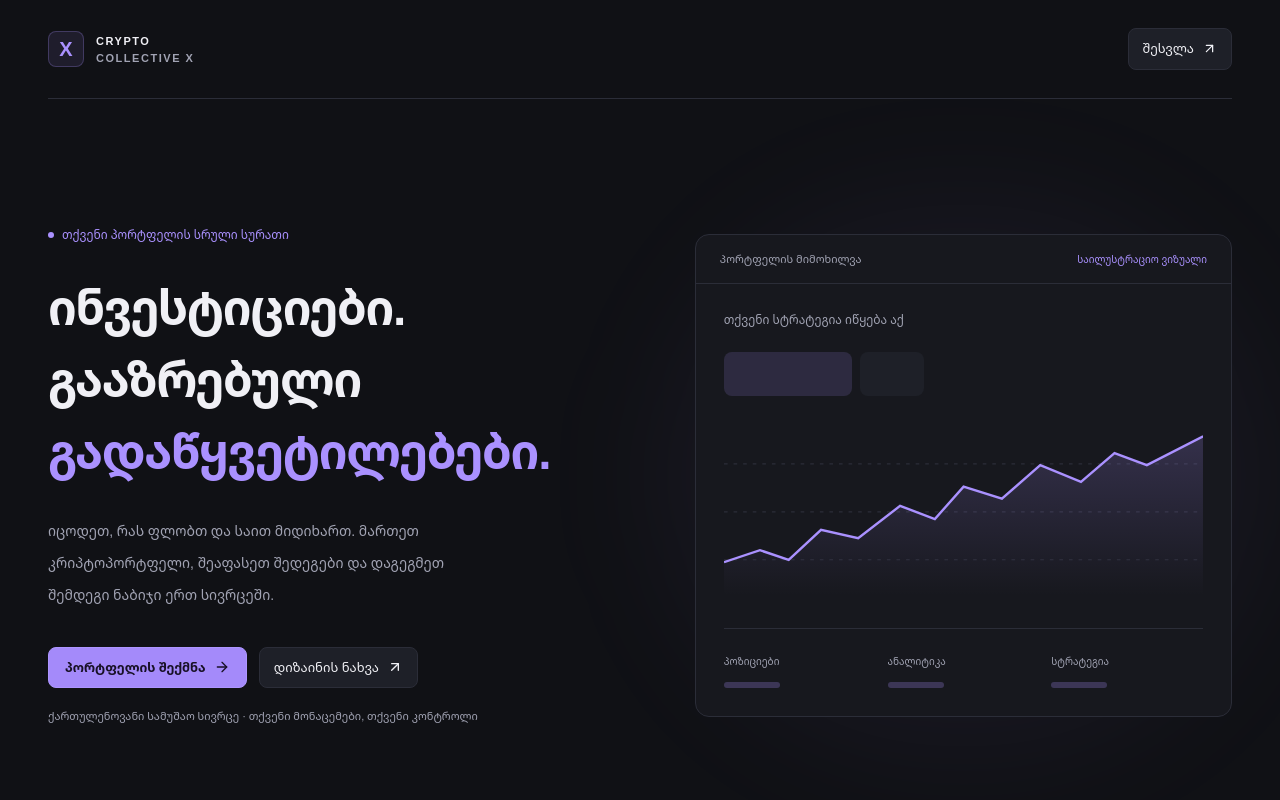
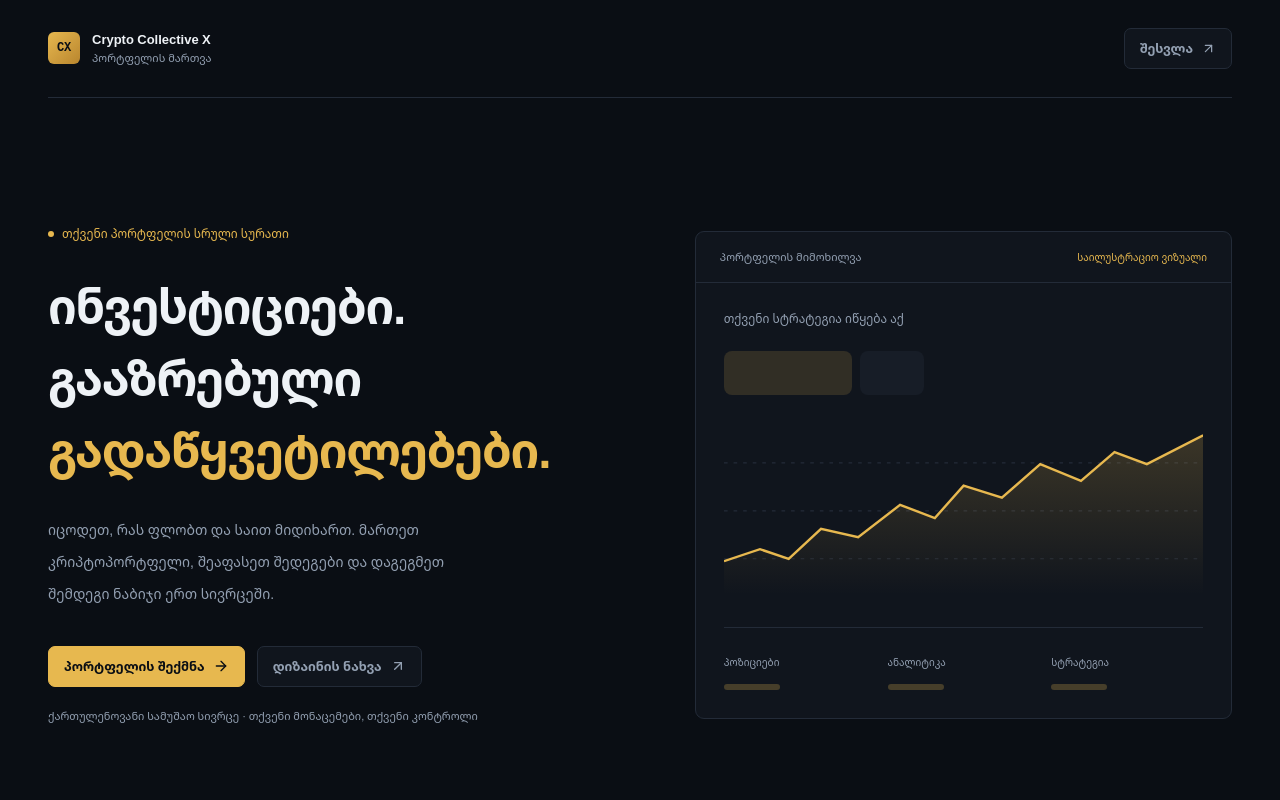
Before and after one commit to kimadze/ccxtracker, a Next.js app: page / in a window 1280 px wide. Shown: the top 800 px of the page. Built offline with nearby package versions, Linux system fonts and the light colour scheme.

Commit message:
დიზაინის განახლება

```diff
--- a/package.json
+++ b/package.json
@@ -29,6 +29,7 @@
   "dependencies": {
     "@better-auth/drizzle-adapter": "1.7.3",
     "@fontsource-variable/inter": "5.3.0",
+    "@fontsource-variable/jetbrains-mono": "^5.2.8",
     "@fontsource/noto-sans-georgian": "5.3.0",
     "@radix-ui/react-dialog": "1.1.23",
     "@vercel/blob": "2.8.0",
--- a/src/app/globals.css
+++ b/src/app/globals.css
@@ -3,166 +3,14 @@
 @import "@fontsource/noto-sans-georgian/500.css";
 @import "@fontsource/noto-sans-georgian/600.css";
 @import "@fontsource/noto-sans-georgian/700.css";
-@import "@fontsource-variable/inter";
+@import "@fontsource-variable/jetbrains-mono";
 
-@theme inline {
-  --color-background: #101115;
-  --color-surface: #17181e;
-  --color-raised: #1e2028;
-  --color-line: #2b2d38;
-  --color-foreground: #f0f0f5;
-  --color-muted: #a1a3b3;
-  --color-brand: #aa91ff;
-  --color-positive: #65d9ac;
-  --color-negative: #ff8495;
-  --font-sans: "Inter Variable", "Noto Sans Georgian", sans-serif;
-}
-:root {
-  color-scheme: dark;
-}
-body {
-  margin: 0;
-  background: var(--color-background);
-  color: var(--color-foreground);
-  font-family: var(--font-sans);
-  font-size: 14px;
-  -webkit-font-smoothing: antialiased;
-}
-button,
-a,
-input,
-select,
-textarea {
-  -webkit-tap-highlight-color: transparent;
-}
-button,
-select {
-  cursor: pointer;
-}
-button:disabled {
-  cursor: not-allowed;
-  opacity: 0.55;
-}
-:focus-visible {
-  outline: 2px solid var(--color-brand);
-  outline-offset: 4px;
-}
-::selection {
-  background: #aa91ff40;
-}
-input,
-select,
-textarea {
-  width: 100%;
-  border: 1px solid var(--color-line);
-  border-radius: 9px;
-  padding: 11px 13px;
-  background: #121319;
-  color: var(--color-foreground);
-}
-input::placeholder,
-textarea::placeholder {
-  color: #777b8c;
-}
-input:focus,
-select:focus,
-textarea:focus {
-  border-color: var(--color-brand);
-  outline-offset: 1px;
-}
-input[type="checkbox"] {
-  width: auto;
-  accent-color: var(--color-brand);
-}
-label {
-  display: block;
-}
-summary {
-  cursor: pointer;
-}
-.numeric {
-  font-variant-numeric: tabular-nums;
-  letter-spacing: -0.035em;
-}
-.panel {
-  border: 1px solid var(--color-line);
-  border-radius: 14px;
-  background: var(--color-surface);
-}
-.eyebrow {
-  color: var(--color-muted);
-  font-size: 11px;
-  font-weight: 500;
-  letter-spacing: 0.08em;
-}
-.field-label {
-  display: block;
-  color: #c5c6d1;
-  font-size: 12px;
-  margin-bottom: 8px;
-}
-.button-primary {
-  display: inline-flex;
-  align-items: center;
-  justify-content: center;
-  gap: 8px;
-  border: 1px solid #ad95ff;
-  border-radius: 8px;
-  padding: 10px 16px;
-  background: #a48afa;
-  color: #181126;
-  font-weight: 600;
-  font-size: 13px;
-  transition: background 0.15s;
-}
-.button-primary:hover {
-  background: #bba7ff;
-}
-.button-secondary {
-  display: inline-flex;
-  align-items: center;
-  justify-content: center;
-  gap: 8px;
-  border: 1px solid var(--color-line);
-  border-radius: 8px;
-  padding: 10px 14px;
-  background: var(--color-raised);
-  font-size: 13px;
-  transition: background 0.15s;
-}
-.button-secondary:hover {
-  background: #292b36;
-}
-.button-danger {
-  display: inline-flex;
-  align-items: center;
-  gap: 8px;
-  border: 1px solid #ff849550;
-  border-radius: 8px;
-  padding: 10px 14px;
-  color: var(--color-negative);
-  background: #ff849510;
-}
-.table-head {
-  color: var(--color-muted);
-  font-size: 11px;
-  font-weight: 500;
-  text-align: right;
-  padding: 14px 16px;
-  white-space: nowrap;
-}
-.table-cell {
-  text-align: right;
-  padding: 18px 16px;
-  border-top: 1px solid #2b2d3880;
-  white-space: nowrap;
-}
-@media (prefers-reduced-motion: reduce) {
-  *,
-  *::before,
-  *::after {
-    animation-duration: 0.01ms !important;
-    transition-duration: 0.01ms !important;
-    scroll-behavior: auto !important;
-  }
-}
+:root { --bg:#0a0e14;--surface:#10151d;--surface-raised:#171d27;--border:#232b38;--border-soft:#1a212b;--text-hi:#eef2f6;--text-mid:#93a0b2;--text-low:#57626f;--gold:#e7b84f;--gold-deep:#b9862e;--gold-soft:rgba(231,184,79,.12);--positive:#3ed598;--positive-soft:rgba(62,213,152,.11);--negative:#f0685e;--negative-soft:rgba(240,104,94,.11);--violet:#8b7cf6;--blue:#4c7ef3;--teal:#4fd1c5;--green:#34d399;--grey:#5c6673;--grid-tint:rgba(255,255,255,.025);color-scheme:dark }
+html[data-theme="light"] { --bg:#f6f7f9;--surface:#fff;--surface-raised:#eef1f5;--border:#e0e4ea;--border-soft:#e9ecf1;--text-hi:#12161d;--text-mid:#5a6474;--text-low:#8b95a6;--gold:#b4820f;--gold-deep:#8c6512;--gold-soft:rgba(180,130,15,.1);--positive:#14966a;--positive-soft:rgba(20,150,106,.1);--negative:#d0433a;--negative-soft:rgba(208,67,58,.1);--violet:#6e5ce0;--blue:#3b62cf;--teal:#1f9c90;--green:#189c6b;--grey:#808a99;--grid-tint:rgba(10,16,24,.035);color-scheme:light }
+@theme inline { --color-background:var(--bg);--color-surface:var(--surface);--color-raised:var(--surface-raised);--color-line:var(--border);--color-foreground:var(--text-hi);--color-muted:var(--text-mid);--color-brand:var(--gold);--color-positive:var(--positive);--color-negative:var(--negative);--font-sans:"Noto Sans Georgian","BPG Arial",sans-serif }
+*{box-sizing:border-box} html{background:var(--bg);-webkit-font-smoothing:antialiased} body{margin:0;background:var(--bg);color:var(--text-hi);font-family:"Noto Sans Georgian","BPG Arial",sans-serif;font-size:15px;line-height:1.6} body,aside,header,footer,.panel,input,select,textarea,button,a{transition:background-color .15s ease,border-color .15s ease,color .15s ease} button,a,input,select,textarea{-webkit-tap-highlight-color:transparent} button,select,summary{cursor:pointer} button:disabled{cursor:not-allowed;opacity:.55}:focus-visible{outline:2px solid var(--gold);outline-offset:3px}::selection{background:var(--gold-soft);color:var(--text-hi)}
+input,select,textarea{width:100%;border:1px solid var(--border);border-radius:7px;padding:10px 12px;background:var(--surface);color:var(--text-hi)} input::placeholder,textarea::placeholder{color:var(--text-low)} input:focus,select:focus,textarea:focus{border-color:var(--gold);outline-offset:1px} input[type="checkbox"]{width:auto;accent-color:var(--gold)} label{display:block}
+.numeric,td:not(:first-child){font-family:"JetBrains Mono Variable",ui-monospace,monospace;font-variant-numeric:tabular-nums;letter-spacing:-.025em}.panel{border:1px solid var(--border);border-radius:9px;background:var(--surface);box-shadow:none}.eyebrow{color:var(--text-low);font-size:12px;font-weight:500;letter-spacing:0}.field-label{display:block;color:var(--text-mid);font-size:12px;margin-bottom:7px}
+.button-primary,.button-secondary,.button-danger{display:inline-flex;align-items:center;justify-content:center;gap:8px;border-radius:7px;padding:9px 15px;font-size:13px;font-weight:600}.button-primary{border:1px solid var(--gold);background:var(--gold);color:var(--bg)}.button-primary:hover{background:var(--gold-deep);border-color:var(--gold-deep)}.button-secondary{border:1px solid var(--border);background:var(--surface);color:var(--text-mid)}.button-secondary:hover{border-color:var(--gold);color:var(--text-hi)}.button-danger{border:1px solid color-mix(in srgb,var(--negative) 30%,transparent);color:var(--negative);background:var(--negative-soft)}
+.table-head{color:var(--text-low);font-size:11.5px;font-weight:500;text-align:right;padding:11px 18px;white-space:nowrap;border-top:1px solid var(--border-soft);border-bottom:1px solid var(--border-soft)}.table-cell{text-align:right;padding:14px 18px;border-top:1px solid var(--border-soft);white-space:nowrap}
+@media(prefers-reduced-motion:reduce){*,*::before,*::after{animation-duration:.01ms!important;transition-duration:.01ms!important;scroll-behavior:auto!important}}
--- a/src/app/layout.tsx
+++ b/src/app/layout.tsx
@@ -21,7 +21,8 @@ export default function RootLayout({
   children: React.ReactNode;
 }) {
   return (
-    <html lang="ka">
+    <html lang="ka" suppressHydrationWarning>
+      <head><script dangerouslySetInnerHTML={{__html:`(function(){try{var t=localStorage.getItem('ccx-theme');if(t!=='dark'&&t!=='light')t=matchMedia('(prefers-color-scheme: light)').matches?'light':'dark';document.documentElement.dataset.theme=t}catch(e){document.documentElement.dataset.theme='dark'}})()`}} /></head>
       <body>
         <a
           href="#main"
--- a/src/app/page.tsx
+++ b/src/app/page.tsx
@@ -72,15 +72,15 @@ export default function Home() {
                 >
                   <defs>
                     <linearGradient id="hero-fill" x1="0" y1="0" x2="0" y2="1">
-                      <stop stopColor="#aa91ff" stopOpacity=".2" />
-                      <stop offset="1" stopColor="#aa91ff" stopOpacity="0" />
+                      <stop stopColor="var(--gold)" stopOpacity=".2" />
+                      <stop offset="1" stopColor="var(--gold)" stopOpacity="0" />
                     </linearGradient>
                   </defs>
                   {[30, 70, 110].map((y) => (
                     <path
                       key={y}
                       d={`M0 ${y}H400`}
-                      stroke="#2b2d38"
+                      stroke="var(--border)"
                       strokeDasharray="3 5"
                     />
                   ))}
@@ -91,7 +91,7 @@ export default function Home() {
                   <path
                     d="M0 112L30 102L54 110L81 85L112 92L147 65L176 76L200 49L232 59L264 31L298 45L326 21L353 31L400 7"
                     fill="none"
-                    stroke="#aa91ff"
+                    stroke="var(--gold)"
                     strokeWidth="2"
                   />
                 </svg>
--- a/src/components/brand.tsx
+++ b/src/components/brand.tsx
@@ -6,14 +6,12 @@ export function Brand({ compact = false }: { compact?: boolean }) {
       className="flex items-center gap-3"
       aria-label="Crypto Collective X — მთავარი"
     >
-      <span className="flex size-9 items-center justify-center rounded-lg border border-brand/25 bg-brand/10 text-xl font-bold text-brand">
-        X
+      <span className="numeric flex size-8 items-center justify-center rounded-md bg-gradient-to-br from-brand to-[var(--gold-deep)] text-xs font-bold text-background">
+        CX
       </span>
       {!compact && (
-        <span className="text-[11px] font-semibold leading-[1.55] tracking-[.14em]">
-          CRYPTO
-          <br />
-          <span className="text-muted">COLLECTIVE X</span>
+        <span className="text-[13px] font-semibold leading-[1.45]">
+          Crypto Collective X<br/><span className="text-[11px] font-normal text-muted">პორტფელის მართვა</span>
         </span>
       )}
     </Link>
--- a/src/components/statistics-workspace.tsx
+++ b/src/components/statistics-workspace.tsx
@@ -30,7 +30,7 @@ function Sparkline({ values }: { values: number[] }) {
   const up = sampled[sampled.length - 1] >= sampled[0];
   return (
     <svg viewBox="0 0 92 34" className="h-8 w-24" role="img" aria-label="7 დღის ფასის გრაფიკი">
-      <polyline fill="none" stroke={up ? "#65d9ac" : "#ff8495"} strokeWidth="2" points={points} />
+      <polyline fill="none" stroke={up ? "var(--positive)" : "var(--negative)"} strokeWidth="2" points={points} />
     </svg>
   );
 }
@@ -167,5 +167,5 @@ function PortfolioTab({ summary }: { summary: PortfolioSummary }) {
 export function StatisticsWorkspace({ market, macro, summary, selectedAssetIds, base }: { market: MarketStatistics; macro: MacroStatistics; summary: PortfolioSummary; selectedAssetIds: string[]; base: string }) {
   const [tab, setTab] = useState<Tab>("market");
   const owned = new Map(summary.positions.filter((position) => position.quantity !== "0").map((position) => [position.asset.id, position.allocation]));
-  return <div><div className="mb-7 flex gap-1 overflow-x-auto rounded-xl border border-line bg-surface p-1">{([ ["market", "კრიპტო ბაზარი"], ["macro", "მაკრო"], ["portfolio", "ჩემი პორტფელი"] ] as const).map(([id, label]) => <button key={id} onClick={() => setTab(id)} className={`min-w-max rounded-lg px-5 py-3 text-xs transition ${tab === id ? "bg-brand text-[#181126]" : "text-muted hover:bg-raised hover:text-foreground"}`}>{label}</button>)}</div>{tab === "market" && <MarketTab data={market} owned={owned} selected={new Set(selectedAssetIds)} base={base} />}{tab === "macro" && <MacroTab data={macro} />}{tab === "portfolio" && <PortfolioTab summary={summary} />}</div>;
+  return <div><div className="mb-7 flex gap-1 overflow-x-auto rounded-lg border border-line bg-surface p-1">{([ ["market", "კრიპტო ბაზარი"], ["macro", "მაკრო"], ["portfolio", "ჩემი პორტფელი"] ] as const).map(([id, label]) => <button key={id} onClick={() => setTab(id)} className={`min-w-max rounded-md px-5 py-3 text-xs transition ${tab === id ? "bg-brand text-background" : "text-muted hover:bg-raised hover:text-foreground"}`}>{label}</button>)}</div>{tab === "market" && <MarketTab data={market} owned={owned} selected={new Set(selectedAssetIds)} base={base} />}{tab === "macro" && <MacroTab data={macro} />}{tab === "portfolio" && <PortfolioTab summary={summary} />}</div>;
 }
--- /dev/null
+++ b/src/components/theme-toggle.tsx
@@ -0,0 +1,4 @@
+"use client";
+import { Moon, Sun } from "lucide-react";
+import { useEffect, useState } from "react";
+export function ThemeToggle(){const[theme,setTheme]=useState<"dark"|"light">("dark");useEffect(()=>setTheme(document.documentElement.dataset.theme==="light"?"light":"dark"),[]);function toggle(){const next=theme==="dark"?"light":"dark";document.documentElement.dataset.theme=next;localStorage.setItem("ccx-theme",next);setTheme(next)}return <button type="button" onClick={toggle} className="grid size-9 place-items-center rounded-md border border-line bg-surface text-muted hover:border-brand hover:text-foreground" aria-label={theme==="dark"?"ღია თემაზე გადასვლა":"მუქ თემაზე გადასვლა"}>{theme==="dark"?<Sun size={16}/>:<Moon size={16}/>}</button>}
```
Also changed, not shown: src/components/history-chart.tsx (+8 -8 lines), src/components/overview.tsx (+14 -34 lines), src/components/positions.tsx (+9 -9 lines), src/components/shell.tsx (+13 -31 lines), 2 other files (tests, documents, lock files or other folders).
